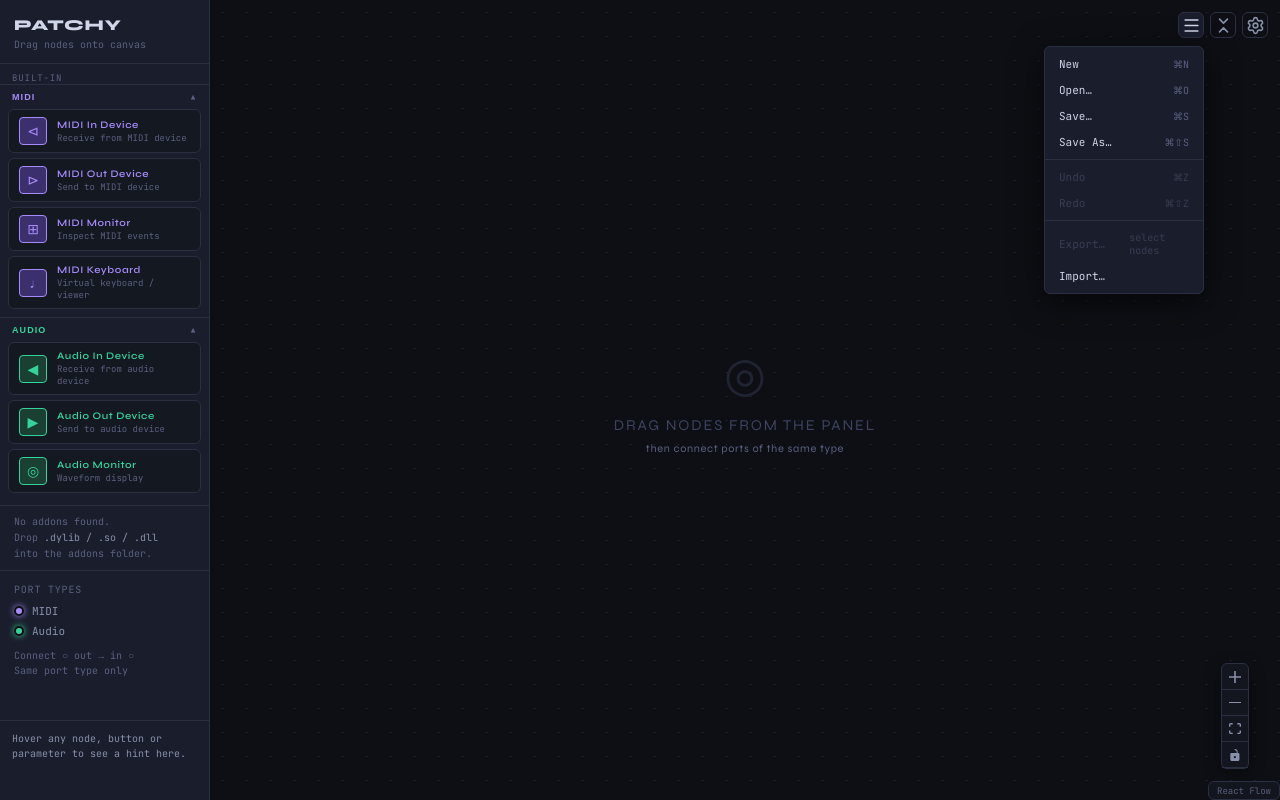
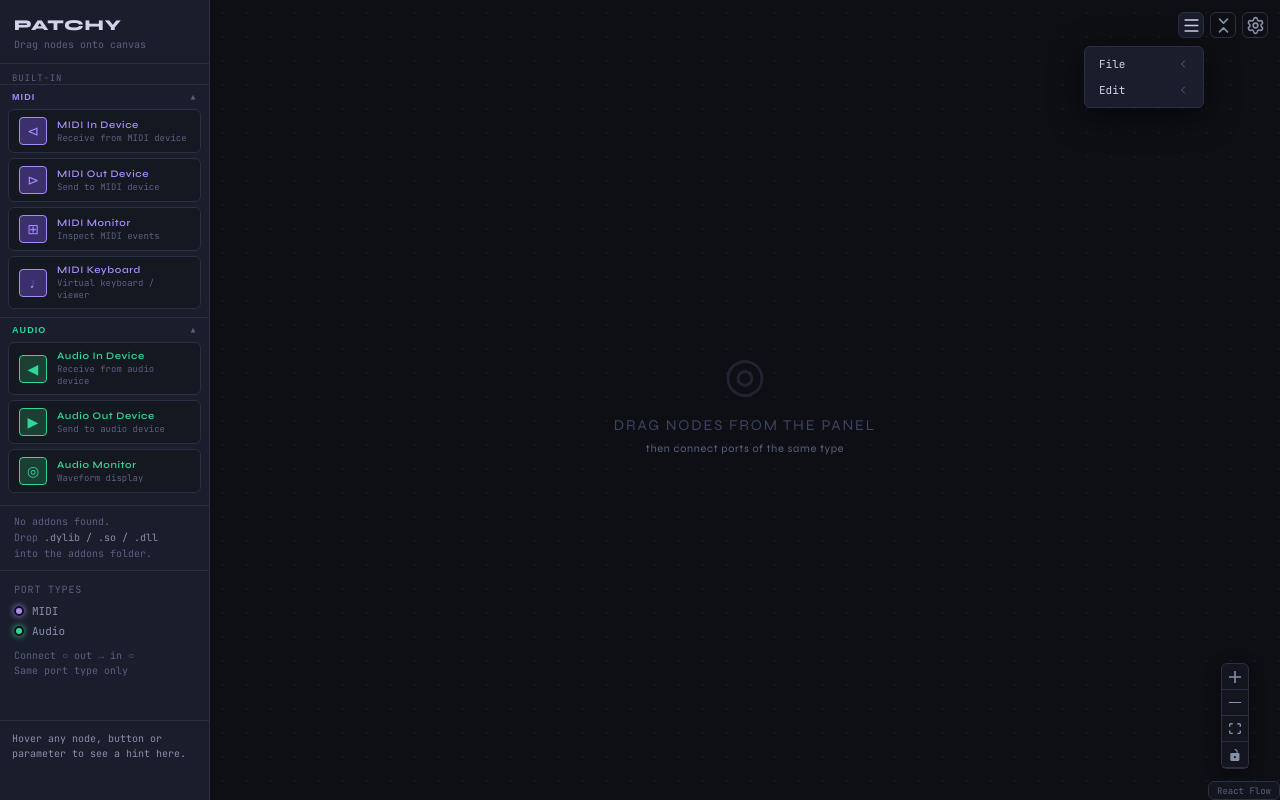
Before and after one commit to eLeMenCy/Patchy, a React (Vite) app in the folder UI/: page / in a window 1280 px wide. Both pictures are taken after a click on the button 1191 px from the left and 25 px from the top of the page. Built offline with nearby package versions, Linux system fonts and the light colour scheme.

Commit message:
v0.0.875 — Restructure burger menu into File/Edit flyout submenus

```diff
--- a/UI/package.json
+++ b/UI/package.json
@@ -1,7 +1,7 @@
 {
   "name": "nodegraph-ui",
   "private": true,
-  "version": "0.0.872",
+  "version": "0.0.875",
   "type": "module",
   "scripts": {
     "dev": "vite",
--- a/UI/src/App.tsx
+++ b/UI/src/App.tsx
@@ -1,4 +1,4 @@
-import { useCallback, useEffect, useRef, useState, useContext, DragEvent } from 'react';
+import { useCallback, useEffect, useRef, useState, useContext, DragEvent, ReactNode } from 'react';
 import { flushSync } from 'react-dom';
 import { DawContext } from './DawContext';
 import {
@@ -28,7 +28,7 @@ import AudioMonitorNode,   { AudioMonitorNodeData }   from './AudioMonitorNode';
 import MidiKeyboardNode,  { MidiKeyboardNodeData }  from './MidiKeyboardNode';
 import PreferencesPanel, { GraphPreferences, loadPrefs, savePrefs } from './PreferencesPanel';
 import { HintProvider, HintContext, BUTTON_HINTS, PORT_HINTS, EDGE_HINTS } from './HintPanel';
-import { Menu, ChevronsDownUp, ChevronsUpDown, Settings } from 'lucide-react';
+import { Menu, ChevronsDownUp, ChevronsUpDown, Settings, ChevronLeft } from 'lucide-react';
 import Sidebar from './Sidebar';
 import SpectrumyserNode from './SpectrumyserNode';
 import EnvelopeNode     from './EnvelopeNode';
@@ -221,13 +221,47 @@ function usePortActivityStyles (edges: any[], nodes: any[]) {
 }
 
 // ── Inner component (needs useReactFlow hook) ─────────────────────────────────
+// ── Burger menu row helpers ─────────────────────────────────────────────────
+function MenuRow ({ label, shortcut, enabled = true, onClick, onMouseEnter, trailing }: {
+  label: string;
+  shortcut?: string;
+  enabled?: boolean;
+  onClick?: () => void;
+  onMouseEnter?: () => void;
+  trailing?: ReactNode;
+}) {
+  return (
+    <div
+      onClick={enabled ? onClick : undefined}
+      onMouseEnter={e => { onMouseEnter?.(); if (enabled) e.currentTarget.style.background = 'var(--surface)'; }}
+      onMouseLeave={e => (e.currentTarget.style.background = 'transparent')}
+      style={{
+        padding: '6px 14px', fontSize: 11,
+        color: enabled ? 'var(--text)' : 'var(--text-muted)',
+        cursor: enabled ? 'pointer' : 'default',
+        fontFamily: "'JetBrains Mono', monospace",
+        display: 'flex', justifyContent: 'space-between', alignItems: 'center',
+        gap: 24, opacity: enabled ? 1 : 0.45,
+      }}
+    >
+      <span>{label}</span>
+      {trailing ?? (shortcut && <span style={{ color: 'var(--text-muted)', fontSize: 10 }}>{shortcut}</span>)}
+    </div>
+  );
+}
+
+function MenuDivider() {
+  return <div style={{ borderTop: '1px solid var(--border)', margin: '4px 0' }} />;
+}
+
+// ── Main canvas ────────────────────────────────────────────────────────────
 function FlowCanvas() {
   const { isStandalone } = useContext(DawContext);
   const [nodes, setNodes] = useState<Node<any>[]>([]);
   const [edges, setEdges] = useState<Edge[]>([]);
   const wrapperRef = useRef<HTMLDivElement>(null);
   const { setHint } = useContext(HintContext);
-  const { screenToFlowPosition, setViewport, updateNode, getNodes } = useReactFlow();
+  const { screenToFlowPosition, setViewport, updateNode, getNodes, deleteElements } = useReactFlow();
   const pendingDrop     = useRef<{ dropX: number; dropY: number } | null>(null);
   const knownNodeIds    = useRef<Set<string>>(new Set());
   const burgerBtnRef    = useRef<HTMLButtonElement>(null);
@@ -240,6 +274,7 @@ function FlowCanvas() {
   const [undoState, setUndoState] = useState<UndoState>({ canUndo: false, canRedo: false });
   const [audioSettings, setAudioSettings] = useState<AudioSettings | null>(null);
   const [showFileMenu, setShowFileMenu] = useState(false);
+  const [burgerSubmenu, setBurgerSubmenu] = useState<'file' | 'edit' | null>(null);
   const [pendingFragment, setPendingFragment] = useState<FragmentData | null>(null);
   const ghostPos = useRef<{ x: number; y: number }>({ x: 0, y: 0 });
   const ghostRef = useRef<HTMLDivElement>(null);
@@ -275,10 +310,11 @@ function FlowCanvas() {
   }, []);
 
   useEffect(() => {
-    if (!showFileMenu) return;
+    if (!showFileMenu) { setBurgerSubmenu(null); return; }
     const close = (e: MouseEvent) => {
       if (burgerBtnRef.current?.contains(e.target as Element)) return;
       setShowFileMenu(false);
+      setBurgerSubmenu(null);
     };
     document.addEventListener('mousedown', close);
     return () => document.removeEventListener('mousedown', close);
@@ -666,7 +702,7 @@ function FlowCanvas() {
               ref={burgerBtnRef}
               onMouseDown={e => { e.stopPropagation(); setShowPrefs(false); setShowFileMenu(v => !v); }}
               onClick={e => e.stopPropagation()}
-              onMouseEnter={() => setHint({ title: 'File Menu', body: 'New, Open, Save or Save As a patch file (.patchy).' })}
+              onMouseEnter={() => setHint({ title: 'Menu', body: 'File and Edit operations.' })}
               onMouseLeave={() => setHint(null)}
               style={{
                 background:   showFileMenu ? 'var(--surface2)' : 'transparent',
@@ -687,48 +723,45 @@ function FlowCanvas() {
                   background: 'var(--surface2)', border: '1px solid var(--border)',
                   borderRadius: 'var(--radius)', padding: '4px 0',
                   boxShadow: '0 8px 32px rgba(0,0,0,.6)',
-                  minWidth: 160, zIndex: 100,
+                  minWidth: 120, zIndex: 100,
                 }}>
-                {([
-                  { label: 'New',      shortcut: '⌘N',  action: () => { Bridge.fileNew();    setShowFileMenu(false); } },
-                  { label: 'Open…',    shortcut: '⌘O',  action: () => { Bridge.fileOpen();   setShowFileMenu(false); } },
-                  { label: fileState.hasFile ? 'Save' : 'Save…', shortcut: '⌘S',  action: () => { Bridge.fileSave(); setShowFileMenu(false); } },
-                  { label: 'Save As…', shortcut: '⌘⇧S', action: () => { Bridge.fileSaveAs(); setShowFileMenu(false); } },
-                ] as {label:string; shortcut:string; action:()=>void}[]).map(item => (
-                  <div key={item.label} onClick={item.action}
-                    style={{ padding: '6px 14px', fontSize: 11, color: 'var(--text)',
-                             cursor: 'pointer', fontFamily: "'JetBrains Mono', monospace",
-                             display: 'flex', justifyContent: 'space-between', alignItems: 'center',
-                             gap: 24 }}
-                    onMouseEnter={e => (e.currentTarget.style.background = 'var(--surface)')}
-                    onMouseLeave={e => (e.currentTarget.style.background = 'transparent')}
-                  >
-                    <span>{item.label}</span>
-                    <span style={{ color: 'var(--text-muted)', fontSize: 10 }}>{item.shortcut}</span>
+                {/* ── Top-level: File / Edit ── */}
+                <MenuRow
+                  label="File"
+                  enabled
+                  onMouseEnter={() => setBurgerSubmenu('file')}
+                  trailing={<ChevronLeft size={12} style={{ color: 'var(--text-muted)' }} />}
+                />
+                <MenuRow
+                  label="Edit"
+                  enabled
+                  onMouseEnter={() => setBurgerSubmenu('edit')}
+                  trailing={<ChevronLeft size={12} style={{ color: 'var(--text-muted)' }} />}
+                />
+                {fileState.hasFile && (
+                  <div style={{ padding: '4px 14px 2px', fontSize: 9, color: 'var(--text-muted)',
+                                fontFamily: "'JetBrains Mono', monospace",
+                                borderTop: '1px solid var(--border)', marginTop: 2 }}>
+                    {fileState.fileName}.patchy
                   </div>
-                ))}
-                {/* ── Undo / Redo section ── */}
-                <div style={{ borderTop: '1px solid var(--border)', margin: '4px 0' }} />
-                {[
-                  { label: 'Undo', shortcut: '⌘Z',   enabled: undoState.canUndo, action: () => { Bridge.undo(); setShowFileMenu(false); } },
-                  { label: 'Redo', shortcut: '⌘⇧Z', enabled: undoState.canRedo, action: () => { Bridge.redo(); setShowFileMenu(false); } },
-                ].map(item => (
-                  <div key={item.label} onClick={item.enabled ? item.action : undefined}
-                    style={{ padding: '6px 14px', fontSize: 11,
-                             color: item.enabled ? 'var(--text)' : 'var(--text-muted)',
-                             cursor: item.enabled ? 'pointer' : 'default',
-                             fontFamily: "'JetBrains Mono', monospace",
-                             display: 'flex', justifyContent: 'space-between', alignItems: 'center',
-                             gap: 24, opacity: item.enabled ? 1 : 0.45 }}
-                    onMouseEnter={e => { if (item.enabled) e.currentTarget.style.background = 'var(--surface)'; }}
-                    onMouseLeave={e => (e.currentTarget.style.background = 'transparent')}
-                  >
-                    <span>{item.label}</span>
-                    <span style={{ color: 'var(--text-muted)', fontSize: 10 }}>{item.shortcut}</span>
-                  </div>
-                ))}
-                {/* ── Fragment section ── */}
-                <div style={{ borderTop: '1px solid var(--border)', margin: '4px 0' }} />
+                )}
+
+                {/* ── File submenu (opens to the left) ── */}
+                {burgerSubmenu === 'file' && (
+                  <div
+                    onMouseDown={e => e.stopPropagation()}
+                    style={{
+                      position: 'absolute', top: 0, right: '100%', marginRight: 4,
+                      background: 'var(--surface2)', border: '1px solid var(--border)',
+                      borderRadius: 'var(--radius)', padding: '4px 0',
+                      boxShadow: '0 8px 32px rgba(0,0,0,.6)',
+                      minWidth: 170, zIndex: 100,
+                    }}>
+                    <MenuRow label="New"      shortcut="⌘N"  onClick={() => { Bridge.fileNew();    setShowFileMenu(false); }} />
+                    <MenuRow label="Open…"    shortcut="⌘O"  onClick={() => { Bridge.fileOpen();   setShowFileMenu(false); }} />
+                    <MenuRow label={fileState.hasFile ? 'Save' : 'Save…'} shortcut="⌘S" onClick={() => { Bridge.fileSave(); setShowFileMenu(false); }} />
+                    <MenuRow label="Save As…" shortcut="⌘⇧S" onClick={() => { Bridge.fileSaveAs(); setShowFileMenu(false); }} />
+                    <MenuDivider />
                     {(() => {
                       const selectedNodes = getNodes().filter(n => n.selected);
                       const hasSelection  = selectedNodes.length > 0;
@@ -750,39 +783,57 @@ function FlowCanvas() {
                       };
                       return (
                         <>
-                      <div onClick={handleExport}
-                        style={{ padding: '6px 14px', fontSize: 11,
-                                 color: hasSelection ? 'var(--text)' : 'var(--text-muted)',
-                                 cursor: hasSelection ? 'pointer' : 'default',
-                                 fontFamily: "'JetBrains Mono', monospace",
-                                 display: 'flex', justifyContent: 'space-between', alignItems: 'center',
-                                 gap: 24, opacity: hasSelection ? 1 : 0.45 }}
-                        onMouseEnter={e => { if (hasSelection) e.currentTarget.style.background = 'var(--surface)'; }}
-                        onMouseLeave={e => (e.currentTarget.style.background = 'transparent')}
-                      >
-                        <span>Export…</span>
+                          <MenuRow
+                            label="Export…"
+                            enabled={hasSelection}
+                            onClick={handleExport}
+                            trailing={
                               <span style={{ color: 'var(--text-muted)', fontSize: 10 }}>
                                 {hasSelection ? `${selectedNodes.length} node${selectedNodes.length !== 1 ? 's' : ''}` : 'select nodes'}
                               </span>
-                      </div>
-                      <div onClick={() => { Bridge.importFragment(); setShowFileMenu(false); }}
-                        style={{ padding: '6px 14px', fontSize: 11, color: 'var(--text)',
-                                 cursor: 'pointer', fontFamily: "'JetBrains Mono', monospace",
-                                 display: 'flex', justifyContent: 'space-between', alignItems: 'center',
-                                 gap: 24 }}
-                        onMouseEnter={e => (e.currentTarget.style.background = 'var(--surface)')}
-                        onMouseLeave={e => (e.currentTarget.style.background = 'transparent')}
-                      >
-                        <span>Import…</span>
-                      </div>
+                            }
+                          />
+                          <MenuRow label="Import…" onClick={() => { Bridge.importFragment(); setShowFileMenu(false); }} />
                         </>
                       );
                     })()}
-                {fileState.hasFile && (
-                  <div style={{ padding: '4px 14px 2px', fontSize: 9, color: 'var(--text-muted)',
-                                fontFamily: "'JetBrains Mono', monospace",
-                                borderTop: '1px solid var(--border)', marginTop: 2 }}>
-                    {fileState.fileName}.patchy
+                  </div>
+                )}
+
+                {/* ── Edit submenu (opens to the left) ── */}
+                {burgerSubmenu === 'edit' && (
+                  <div
+                    onMouseDown={e => e.stopPropagation()}
+                    style={{
+                      position: 'absolute', top: 26, right: '100%', marginRight: 4,
+                      background: 'var(--surface2)', border: '1px solid var(--border)',
+                      borderRadius: 'var(--radius)', padding: '4px 0',
+                      boxShadow: '0 8px 32px rgba(0,0,0,.6)',
+                      minWidth: 150, zIndex: 100,
+                    }}>
+                    <MenuRow label="Undo" shortcut="⌘Z"   enabled={undoState.canUndo} onClick={() => { Bridge.undo(); setShowFileMenu(false); }} />
+                    <MenuRow label="Redo" shortcut="⌘⇧Z" enabled={undoState.canRedo} onClick={() => { Bridge.redo(); setShowFileMenu(false); }} />
+                    <MenuDivider />
+                    <MenuRow label="Cut"    shortcut="⌘X" enabled={false} />
+                    <MenuRow label="Copy"   shortcut="⌘C" enabled={false} />
+                    <MenuRow label="Paste"  shortcut="⌘V" enabled={false} />
+                    <MenuDivider />
+                    {(() => {
+                      const selectedNodes = getNodes().filter(n => n.selected);
+                      const hasSelection  = selectedNodes.length > 0;
+                      return (
+                        <MenuRow
+                          label="Delete"
+                          shortcut="⌫"
+                          enabled={hasSelection}
+                          onClick={() => {
+                            selectedNodes.forEach(n => Bridge.removeNode(n.id));
+                            deleteElements({ nodes: selectedNodes.map(n => ({ id: n.id })) });
+                            setShowFileMenu(false);
+                          }}
+                        />
+                      );
+                    })()}
                   </div>
                 )}
               </div>
```
Also changed, not shown: UI/src/GenericNode.tsx (+6 -5 lines), 2 other files (tests, documents, lock files or other folders). Lines whose indentation alone changed are shown as unchanged.
